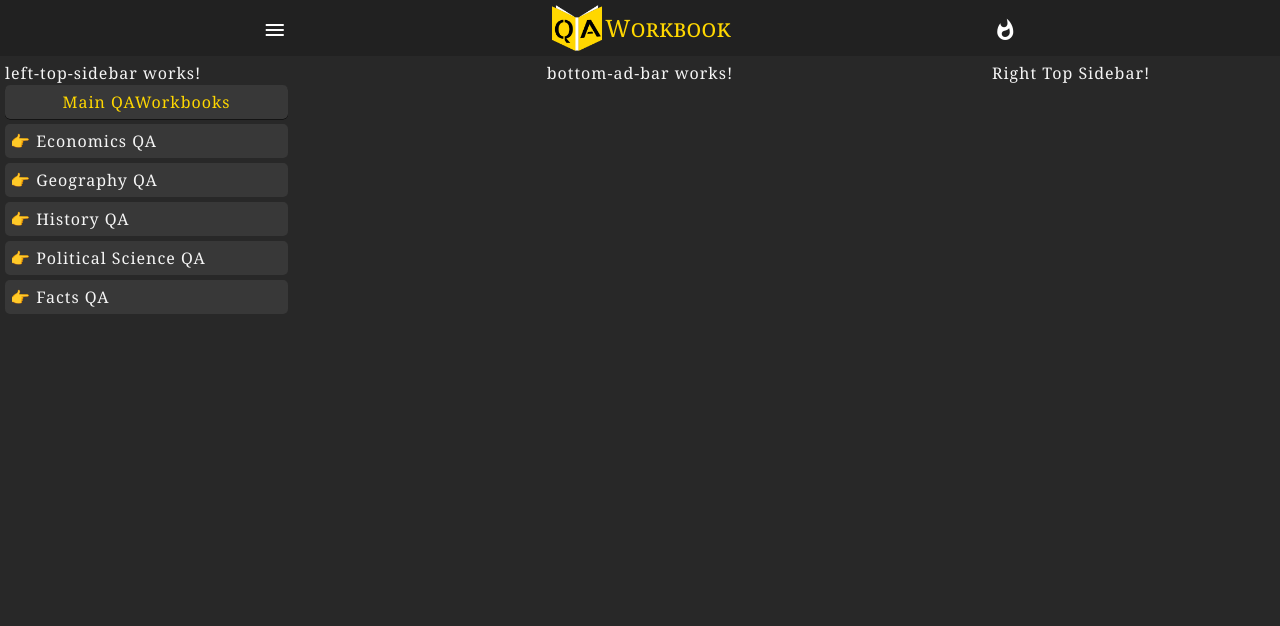
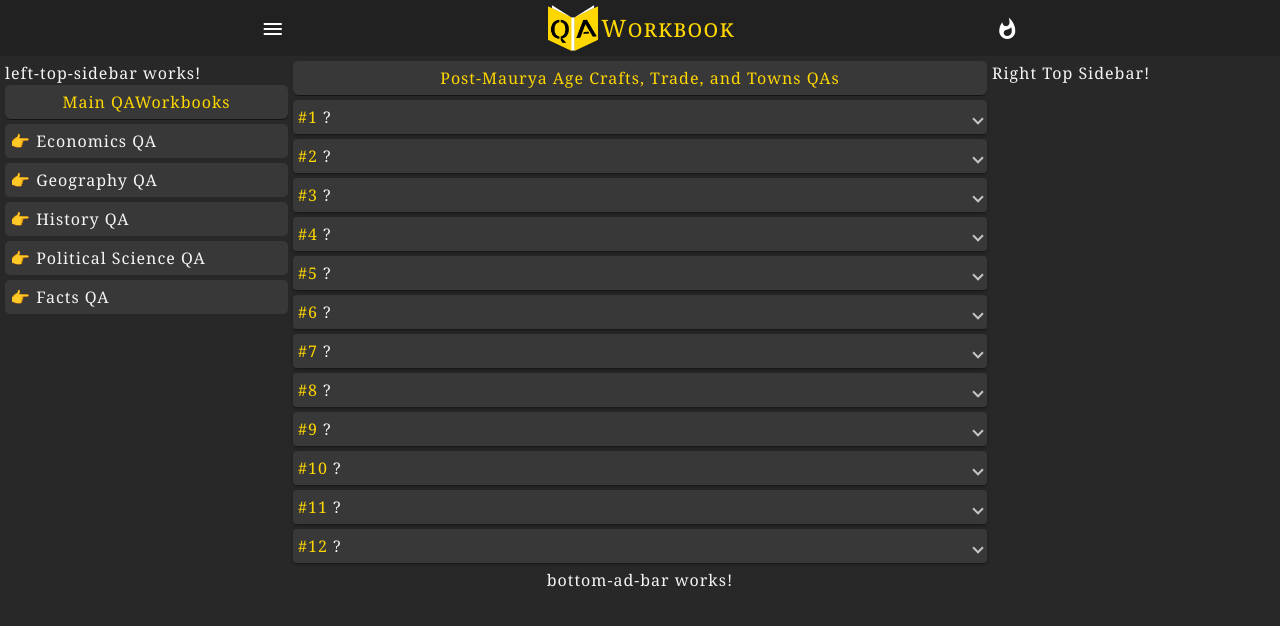
Before and after one commit to JibinJF/QAWorkbook, an Angular app: page /HistoryQA/AncientIndianHistoryQA/PostMauryaCraftsTradeAndTownsQA in a window 1280 px wide. Before the commit this address led to /. Shown: the top 626 px of the page. Built offline with nearby package versions, Linux system fonts and the light colour scheme.

Commit message:
Adding PostMauryaCraftsTradeAndTownsQA

```diff
--- a/src/app/StructuralComponents/main-nav-menu/main-nav-menu.component.html
+++ b/src/app/StructuralComponents/main-nav-menu/main-nav-menu.component.html
@@ -42,6 +42,7 @@
     <button mat-menu-item routerLink="HistoryQA/AncientIndianHistoryQA/CentralAsianInfluenceQA">Central Asian Influence QA</button>
     <button mat-menu-item routerLink="HistoryQA/AncientIndianHistoryQA/SatavahanasQA">Age of the Satavahanas QA</button>
     <button mat-menu-item routerLink="HistoryQA/AncientIndianHistoryQA/DawnOfHistoryInSouthIndiaQA">Dawn Of History In South India QA</button>
+    <button mat-menu-item routerLink="HistoryQA/AncientIndianHistoryQA/PostMauryaCraftsTradeAndTownsQA">Post-Maurya Age Crafts, Trade, and Towns QA</button>
     <button mat-menu-item routerLink="HistoryQA/AncientIndianHistoryQA/ScienceAndCivilizationLegacyQA">Legacy in Science And Civilization QA</button>
 </mat-menu>
 
--- a/src/app/app-routing.module.ts
+++ b/src/app/app-routing.module.ts
@@ -51,6 +51,7 @@ import { EarthInteriorQAComponent } from './general-awareness-qa/geography-qa/ph
 import { CentralAsianInfluenceQAComponent } from './general-awareness-qa/history-qa/ancient-indian-history-qa/central-asian-influence-qa/central-asian-influence-qa.component';
 import { SatavahanasQAComponent } from './general-awareness-qa/history-qa/ancient-indian-history-qa/satavahanas-qa/satavahanas-qa.component';
 import { DawnOfHistoryInSouthIndia } from './general-awareness-qa/history-qa/ancient-indian-history-qa/dawn-of-history-in-south-india-qa/dawn-of-history-in-south-india-qa.component';
+import { PostMauryaCraftsTradeAndTownsQAComponent } from './general-awareness-qa/history-qa/ancient-indian-history-qa/post-maurya-crafts-trade-and-towns-qa/post-maurya-crafts-trade-and-towns-qa.component';
 
 const routes: Routes = [
   { path: '', component: HomeComponent },
@@ -78,6 +79,7 @@ const routes: Routes = [
   { path: 'HistoryQA/AncientIndianHistoryQA/ScienceAndCivilizationLegacyQA', component: ScienceAndCivilizationLegacyQAComponent },
   { path: 'HistoryQA/AncientIndianHistoryQA/SatavahanasQA', component: SatavahanasQAComponent },
   { path: 'HistoryQA/AncientIndianHistoryQA/DawnOfHistoryInSouthIndiaQA', component: DawnOfHistoryInSouthIndia },
+  { path: 'HistoryQA/AncientIndianHistoryQA/PostMauryaCraftsTradeAndTownsQA', component: PostMauryaCraftsTradeAndTownsQAComponent },
   { path: 'HistoryQA/ModernIndianHistoryQA', component: ModernIndianHistoryQAComponent },
   { path: 'HistoryQA/ModernIndianHistoryQA/EighteenthCenturyIndiaQA', component: EighteenthCenturyIndiaQAComponent },
   { path: 'HistoryQA/ModernIndianHistoryQA/EuropeanPenetrationAndConquestQA', component: EuropeanPenetrationAndConquestQAComponent },
--- a/src/app/app.module.ts
+++ b/src/app/app.module.ts
@@ -76,6 +76,7 @@ import { EarthInteriorQAComponent } from './general-awareness-qa/geography-qa/ph
 import { CentralAsianInfluenceQAComponent } from './general-awareness-qa/history-qa/ancient-indian-history-qa/central-asian-influence-qa/central-asian-influence-qa.component';
 import { SatavahanasQAComponent } from './general-awareness-qa/history-qa/ancient-indian-history-qa/satavahanas-qa/satavahanas-qa.component';
 import { DawnOfHistoryInSouthIndia } from './general-awareness-qa/history-qa/ancient-indian-history-qa/dawn-of-history-in-south-india-qa/dawn-of-history-in-south-india-qa.component';
+import { PostMauryaCraftsTradeAndTownsQAComponent } from './general-awareness-qa/history-qa/ancient-indian-history-qa/post-maurya-crafts-trade-and-towns-qa/post-maurya-crafts-trade-and-towns-qa.component';
 
 
 @NgModule({
@@ -156,7 +157,8 @@ import { DawnOfHistoryInSouthIndia } from './general-awareness-qa/history-qa/anc
     EarthInteriorQAComponent,
     CentralAsianInfluenceQAComponent,
     SatavahanasQAComponent,
-    DawnOfHistoryInSouthIndia
+    DawnOfHistoryInSouthIndia,
+    PostMauryaCraftsTradeAndTownsQAComponent
   ],
   bootstrap: [
     AppComponent
--- a/src/app/general-awareness-qa/history-qa/ancient-indian-history-qa/ancient-indian-history-qa.component.ts
+++ b/src/app/general-awareness-qa/history-qa/ancient-indian-history-qa/ancient-indian-history-qa.component.ts
@@ -69,5 +69,10 @@ export class AncientIndianHistoryQAComponent implements OnInit {
     wbName: `Legacy in Science And Civilization QA`,
     wbRoute: '/HistoryQA/AncientIndianHistoryQA/ScienceAndCivilizationLegacyQA',
   },
+  {
+    wbNumber: this.wbNumber++,
+    wbName: `Post-Maurya Age Crafts, Trade, and Towns QA`,
+    wbRoute: '/HistoryQA/AncientIndianHistoryQA/PostMauryaCraftsTradeAndTownsQA',
+  },
   ]
 }
--- /dev/null
+++ b/src/app/general-awareness-qa/history-qa/ancient-indian-history-qa/post-maurya-crafts-trade-and-towns-qa/post-maurya-crafts-trade-and-towns-qa.component.ts
@@ -0,0 +1,120 @@
+import { Component, OnInit } from '@angular/core';
+import { QAModel } from 'src/app/StructuralComponents/qamodel';
+
+@Component({
+  selector: 'app-post-maurya-crafts-trade-and-towns-qa',
+  template: `
+  <app-display-qa [qas]="postMauryaCraftsTradeAndTownsQAs" [workbookName]="workbookName">
+  </app-display-qa>
+  `,
+  styles: [
+  ]
+})
+export class PostMauryaCraftsTradeAndTownsQAComponent implements OnInit {
+
+  qaNumber: number = 1;
+  workbookName: string = `Post-Maurya Age Crafts, Trade, and Towns`;
+  constructor() { }
+
+  ngOnInit(): void {
+  }
+
+  postMauryaCraftsTradeAndTownsQAs: QAModel[] = [
+    {
+      qaNumber: this.qaNumber++,
+      question: `?`,
+      answer: `.`,
+      description: `<ul>
+      <li>.</li>
+      </ul>`
+    },
+    {
+      qaNumber: this.qaNumber++,
+      question: `?`,
+      answer: `.`,
+      description: `<ul>
+      <li>.</li>
+      </ul>`
+    },
+    {
+      qaNumber: this.qaNumber++,
+      question: `?`,
+      answer: `.`,
+      description: `<ul>
+      <li>.</li>
+      </ul>`
+    },
+    {
+      qaNumber: this.qaNumber++,
+      question: `?`,
+      answer: `.`,
+      description: `<ul>
+      <li>.</li>
+      </ul>`
+    },
+    {
+      qaNumber: this.qaNumber++,
+      question: `?`,
+      answer: `.`,
+      description: `<ul>
+      <li>.</li>
+      </ul>`
+    },
+    {
+      qaNumber: this.qaNumber++,
+      question: `?`,
+      answer: `.`,
+      description: `<ul>
+      <li>.</li>
+      </ul>`
+    },
+    {
+      qaNumber: this.qaNumber++,
+      question: `?`,
+      answer: `.`,
+      description: `<ul>
+      <li>.</li>
+      </ul>`
+    },
+    {
+      qaNumber: this.qaNumber++,
+      question: `?`,
+      answer: `.`,
+      description: `<ul>
+      <li>.</li>
+      </ul>`
+    },
+    {
+      qaNumber: this.qaNumber++,
+      question: `?`,
+      answer: `.`,
+      description: `<ul>
+      <li>.</li>
+      </ul>`
+    },
+    {
+      qaNumber: this.qaNumber++,
+      question: `?`,
+      answer: `.`,
+      description: `<ul>
+      <li>.</li>
+      </ul>`
+    },
+    {
+      qaNumber: this.qaNumber++,
+      question: `?`,
+      answer: `.`,
+      description: `<ul>
+      <li>.</li>
+      </ul>`
+    },
+    {
+      qaNumber: this.qaNumber++,
+      question: `?`,
+      answer: `.`,
+      description: `<ul>
+      <li>.</li>
+      </ul>`
+    },
+  ];
+}
```
